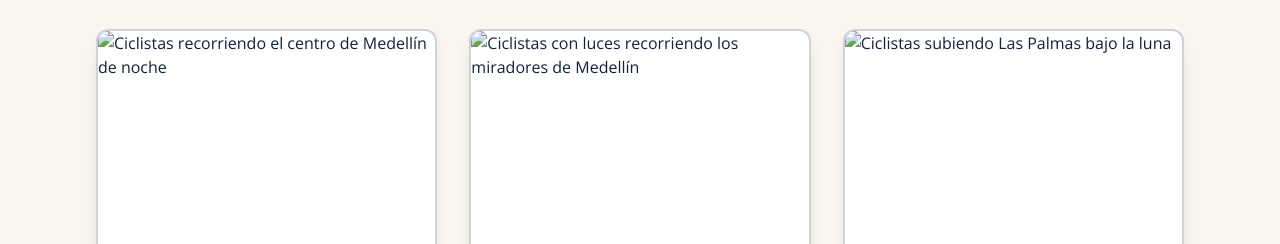
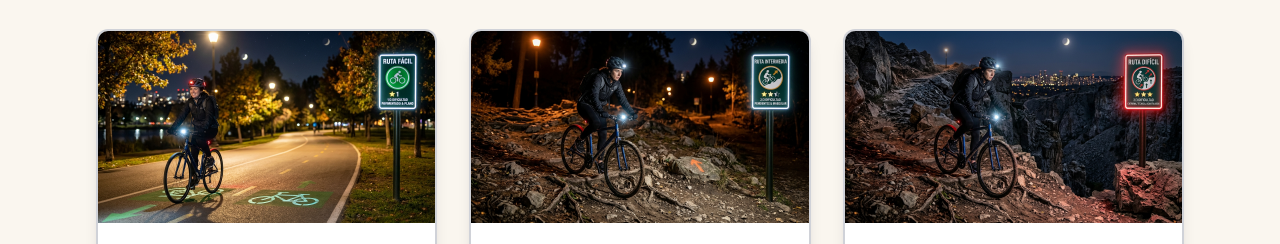
Before and after one commit to MrGarcia3108/rueda-libre, a website: page nocturna/index.html in a window 1280 px wide. Shown: the part 697-941 px from the top of the page. Drawn offline with nearby package versions, Linux system fonts and the light colour scheme.

Commit message:
Correcciones de imagenes en nocturna index, componentes y --minify

```diff
--- a/nocturna/index.html
+++ b/nocturna/index.html
@@ -68,7 +68,7 @@
                 <div class="grid grid-cols-1 sm:grid-cols-2 lg:grid-cols-3 gap-8">
 
                     <article class="w-full max-w-md overflow-hidden rounded-xl border-2 border-azul-noche/20 bg-white shadow-lg shadow-azul-noche/10 hover:border-verde-ruta hover:shadow-2xl hover:shadow-azul-noche/20 dark:border-crema/30 dark:bg-white/5 dark:shadow-black/50 dark:hover:border-amarillo-farol dark:hover:shadow-black/70">
-                        <img src="../img/rioparques.png" alt="Ciclistas recorriendo el centro de Medellín de noche" class="h-48 w-full object-cover">
+                        <img src="../img/Rfacil.jfif" alt="Ciclistas recorriendo el centro de Medellín de noche" class="h-48 w-full object-cover">
                         <div class="space-y-4 p-6">
                             <p class="inline-block px-3 py-1 text-sm font-semibold uppercase tracking-widest rounded-full bg-verde-ruta text-white">Nivel: Fácil</p>
                             <h3 class="font-titulos text-2xl font-bold leading-tight text-azul-noche dark:text-white">Luces del Centro</h3>
@@ -95,7 +95,7 @@
                     </article>
 
                     <article class="w-full max-w-md overflow-hidden rounded-xl border-2 border-azul-noche/20 bg-white shadow-lg shadow-azul-noche/10 hover:border-verde-ruta hover:shadow-2xl hover:shadow-azul-noche/20 dark:border-crema/30 dark:bg-white/5 dark:shadow-black/50 dark:hover:border-amarillo-farol dark:hover:shadow-black/70">
-                        <img src="../img/saboresbarrio.png" alt="Ciclistas con luces recorriendo los miradores de Medellín" class="h-48 w-full object-cover">
+                        <img src="../img/Rintermedio.jfif" alt="Ciclistas con luces recorriendo los miradores de Medellín" class="h-48 w-full object-cover">
                         <div class="space-y-4 p-6">
                             <p class="inline-block px-3 py-1 text-sm font-semibold uppercase tracking-widest rounded-full bg-amarillo-farol text-azul-noche">Nivel: Medio</p>
                             <h3 class="font-titulos text-2xl font-bold leading-tight text-azul-noche dark:text-white">Miradores de la Ciudad</h3>
@@ -122,7 +122,7 @@
                     </article>
 
                     <article class="w-full max-w-md overflow-hidden rounded-xl border-2 border-azul-noche/20 bg-white shadow-lg shadow-azul-noche/10 hover:border-verde-ruta hover:shadow-2xl hover:shadow-azul-noche/20 dark:border-crema/30 dark:bg-white/5 dark:shadow-black/50 dark:hover:border-amarillo-farol dark:hover:shadow-black/70">
-                        <img src="../img/laspalmas.png" alt="Ciclistas subiendo Las Palmas bajo la luna" class="h-48 w-full object-cover">
+                        <img src="../img/Rdificil.jfif" alt="Ciclistas subiendo Las Palmas bajo la luna" class="h-48 w-full object-cover">
                         <div class="space-y-4 p-6">
                             <p class="inline-block px-3 py-1 text-sm font-semibold uppercase tracking-widest rounded-full bg-naranja-pedal text-azul-noche">Nivel: Difícil</p>
                             <h3 class="font-titulos text-2xl font-bold leading-tight text-azul-noche dark:text-white">Luna en Las Palmas</h3>
```
Also changed, not shown: nocturna/componentes.html (+1 -1 lines), nocturna/src/output.css.
